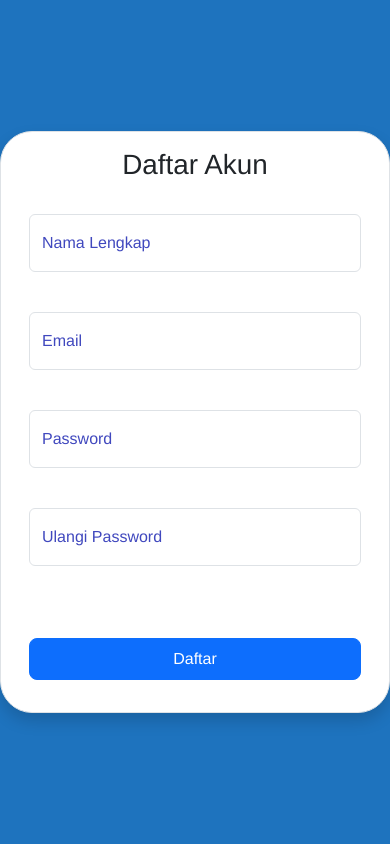
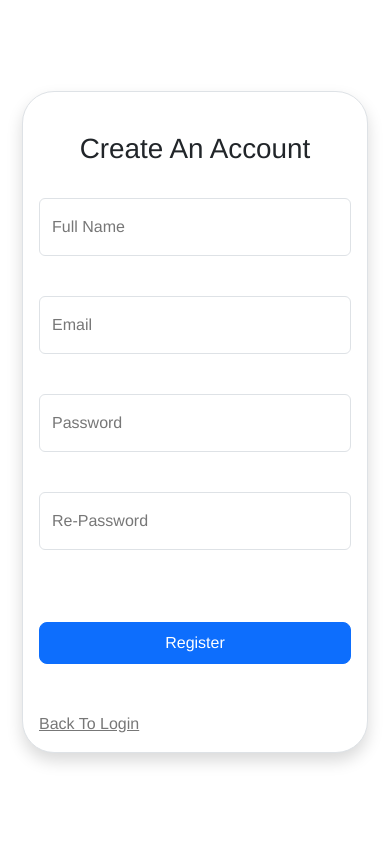
Before and after one commit to wzdnn/PalaganTeam-kansaiMU, a PHP site: page /register.html in a window 390 px wide. Run offline with PHP 8.4, Linux system fonts and the light colour scheme; some libraries are stand-ins or nearby versions.

Commit message:
Membuat tampilan Login dan Register Responsive

```diff
--- a/public/css/registerstyle.css
+++ b/public/css/registerstyle.css
@@ -1,11 +1,48 @@
+:root {
+  --base: #1e73be;
+  --primary: #ffffff;
+  --secondary: #777777;
+}
+
 body {
-  background: #1e73be;
   font-family: Helvetica, sans-serif;
+
+  /* // Small devices (landscape phones, 576px and up) */
+  @media (min-width: 576px) {
+  }
+
+  /* // Medium devices (tablets, 768px and up) */
+  @media (min-width: 768px) {
+  }
+
+  /* // Large devices (desktops, 992px and up) */
+  @media (min-width: 992px) {
+  }
+
+  /* // X-Large devices (large desktops, 1200px and up) */
+  @media (min-width: 1200px) {
+  }
+
+  /* // XX-Large devices (larger desktops, 1400px and up) */
+  @media (min-width: 1400px) {
+  }
 }
 
 h1 {
   text-align: center;
   font-weight: 900em;
+}
+
+.box-area {
+  width: 50%;
+}
+
+.text-color-base {
+  color: var(--secondary);
+}
+
+.text-center {
+  text-align: center;
 }
 
 .form-floating i {
@@ -42,3 +79,18 @@ h1 {
 .form-floating.error input {
   border-color: #be2020;
 }
+
+/* Responsive */
+
+@media only screen and (max-width: 768px) {
+  body {
+    display: flex;
+    justify-content: center;
+    align-items: center;
+  }
+
+  .box-area {
+    margin: 0 10px;
+    width: 100%;
+  }
+}
--- a/public/js/registerValidation.js
+++ b/public/js/registerValidation.js
@@ -17,29 +17,29 @@ function checkInputs() {
   const password2Value = password2.value.trim();
 
   if (namaValue === '') {
-    setErrorFor(nama, 'Nama tidak boleh kosong !');
+    setErrorFor(nama, 'Name Cannot Be Blank !');
   } else {
     setSuccessFor(nama);
   }
 
   if (emailValue === '') {
-    setErrorFor(email, 'Email tidak boleh kosong !');
+    setErrorFor(email, 'Email Cannot Be Blank !');
   } else if (!isEmail(emailValue)) {
-    setErrorFor(email, 'Email tidak valid !');
+    setErrorFor(email, 'Email Is Not Valid !');
   } else {
     setSuccessFor(email);
   }
 
   if (passwordValue === '') {
-    setErrorFor(password, 'Password tidak boleh kosong !');
+    setErrorFor(password, 'Password Cannot Be Blank !');
   } else {
     setSuccessFor(password);
   }
 
   if (password2Value === '') {
-    setErrorFor(password2, 'Password tidak boleh kosong !');
+    setErrorFor(password2, 'Password Cannot Be Blank !');
   } else if (passwordValue !== password2Value) {
-    setErrorFor(password2, 'Password tidak sama !');
+    setErrorFor(password2, 'Password Do Not Match !');
   } else {
     setSuccessFor(password2);
   }
--- a/public/login.html
+++ b/public/login.html
@@ -14,8 +14,8 @@
   </head>
   <body>
     <div class="container d-flex justify-content-center align-items-center min-vh-100">
-      <div class="row border rounded-5 p-3 bg-white shadow box-area">
-        <div class="col">
+      <div class="row-md border rounded-5 p-3 bg-white shadow box-area">
+        <div class="col-md">
           <div class="row align-items-center">
             <div class="header-text mt-4">
               <h3>Hi, Welcome Back</h3>
--- a/public/register.html
+++ b/public/register.html
@@ -14,45 +14,48 @@
   </head>
   <body>
     <div class="container d-flex justify-content-center align-items-center min-vh-100">
-      <div class="row border rounded-5 p-3 bg-white shadow box-area">
-        <div class="col">
+      <div class="row-md border rounded-5 p-3 bg-white shadow box-area">
+        <div class="col-md">
           <div class="row align-items-center">
-            <div class="header-text mb-4">
-              <h1>Daftar Akun</h1>
+            <div class="header-text py-4">
+              <h1>Create An Account</h1>
             </div>
             <form action="" method="post" name="form" id="form">
               <div class="form-floating mb-3">
                 <input type="text" id="nama" class="form-control" placeholder="Nama" />
-                <label for="floatingInput" style="color: #4048be"> Nama Lengkap </label>
+                <label for="floatingInput" class="text-color-base"> Full Name </label>
                 <i class="fas fa-check-circle"></i>
                 <i class="fas fa-exclamation-circle"></i>
-                <small>Silahkan Diisi</small>
+                <small>Please Fill In</small>
               </div>
               <div class="form-floating mb-3">
                 <input type="email" id="email" class="form-control" placeholder=" Email" />
-                <label for="floatingInput" style="color: #4048be"> Email </label>
+                <label for="floatingInput" class="text-color-base"> Email </label>
                 <i class="fas fa-check-circle"></i>
                 <i class="fas fa-exclamation-circle"></i>
-                <small>Silahkan Diisi</small>
+                <small>Please Fill In</small>
               </div>
               <div class="form-floating mb-3">
                 <input type="password" id="password" class="form-control" placeholder=" Password" />
-                <label for="floatingPassword" style="color: #4048be"> Password </label>
+                <label for="floatingPassword" class="text-color-base"> Password </label>
                 <i class="fas fa-check-circle"></i>
                 <i class="fas fa-exclamation-circle"></i>
-                <small>Silahkan Diisi</small>
+                <small>Please Fill In</small>
               </div>
               <div class="form-floating mb-5">
                 <input type="password" id="password2" class="form-control" placeholder=" Password" />
-                <label for="floatingPassword" style="color: #4048be"> Ulangi Password </label>
+                <label for="floatingPassword" class="text-color-base"> Re-Password </label>
                 <i class="fas fa-check-circle"></i>
                 <i class="fas fa-exclamation-circle"></i>
-                <small>Silahkan Diisi</small>
+                <small>Please Fill In</small>
               </div>
-              <div class="input-group mb-3 mt-5">
-                <button type="submit" class="btn btn-lg btn-primary w-100 fs-6">Daftar</button>
+              <div class="input-group mb-5 mt-5">
+                <button type="submit" class="btn btn-lg btn-primary w-100 fs-6">Register</button>
               </div>
             </form>
+            <div class="row">
+              <a class="text-color-base" href="login.html">Back To Login</a>
+            </div>
           </div>
         </div>
       </div>
```
Also changed, not shown: public/css/loginstyle.css (+38 -6 lines).
